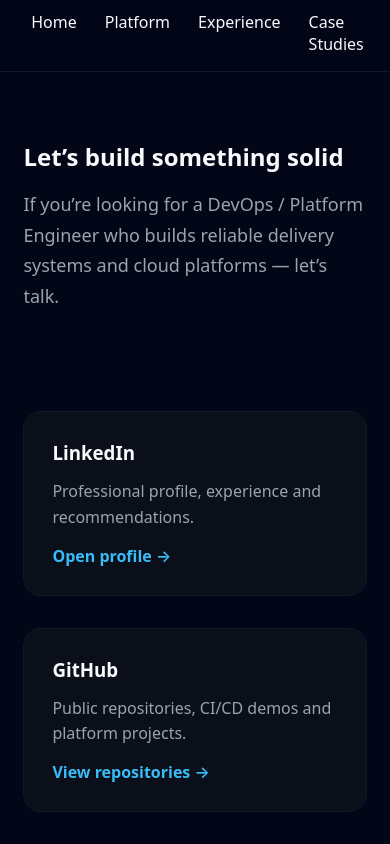
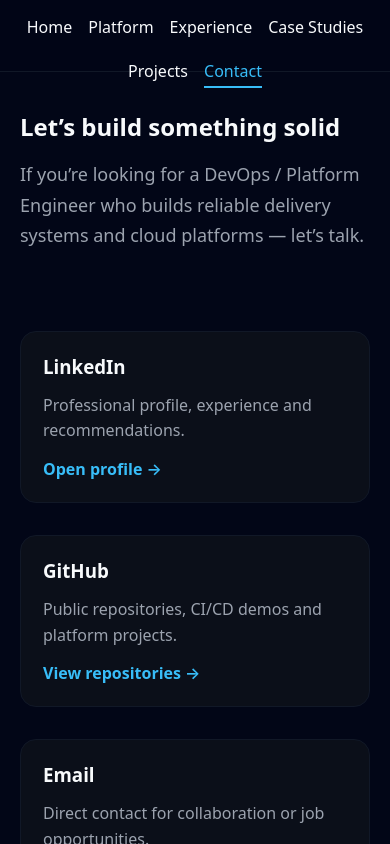
Before and after one commit to GravityZap/devops-portfolio, a React (Vite) app: page /contact in a window 390 px wide. Shown: the top 844 px of the page. Built offline with nearby package versions, Linux system fonts and the light colour scheme.

Commit message:
mobile polish

```diff
--- a/src/components/Hero.jsx
+++ b/src/components/Hero.jsx
@@ -59,8 +59,8 @@
     marginBottom: 24
   },
   title: {
-    fontSize: "clamp(2.6rem, 5vw, 4rem)",
-    lineHeight: 1.1,
+    fontSize: "clamp(36px, 8vw, 72px)",
+    lineHeight: 1.05,
     marginBottom: 24
   },
   subtitle: {
--- a/src/components/Navbar.jsx
+++ b/src/components/Navbar.jsx
@@ -41,7 +41,9 @@
     display: "flex",
     justifyContent: "space-between",
     alignItems: "center",
-    padding: "0 8%",
+    padding: "16px 20px",
+    gap: 14,
+    flexWrap: "wrap",
     background: "rgba(2,6,23,0.75)",
     backdropFilter: "blur(12px)",
     borderBottom: "1px solid #111827",
@@ -54,7 +56,9 @@
   },
   links: {
     display: "flex",
-    gap: 28
+    gap: 16,
+    flexWrap: "wrap",
+    justifyContent: "center"
   },
   link: {
     textDecoration: "none",
--- a/src/pages/CaseStudies.jsx
+++ b/src/pages/CaseStudies.jsx
@@ -105,12 +105,12 @@
 
 const styles = {
   page: {
-    paddingTop: 140,
-    paddingBottom: 140,
-    maxWidth: 900,
+    paddingTop: 110,
+    paddingBottom: 110,
+    maxWidth: 1100,
     margin: "0 auto",
-    paddingLeft: "6%",
-    paddingRight: "6%"
+    paddingLeft: 20,
+    paddingRight: 20
   },
   header: {
     marginBottom: 80
@@ -133,8 +133,8 @@
   block: {
     background: "#0b0f19",
     border: "1px solid #111827",
-    borderRadius: 18,
-    padding: 28
+    borderRadius: 16,
+    padding: 22
   },
   blockContent: {
     marginTop: 12,
--- a/src/pages/Contact.jsx
+++ b/src/pages/Contact.jsx
@@ -63,16 +63,16 @@
 
 const styles = {
   page: {
-    paddingTop: 140,
-    paddingBottom: 160,
-    maxWidth: 1000,
+    paddingTop: 110,
+    paddingBottom: 110,
+    maxWidth: 1100,
     margin: "0 auto",
-    paddingLeft: "6%",
-    paddingRight: "6%"
+    paddingLeft: 20,
+    paddingRight: 20
   },
 
   hero: {
-    marginBottom: 100
+    marginBottom: 80
   },
 
   subtitle: {
@@ -92,8 +92,8 @@
   card: {
     background: "#0b0f19",
     border: "1px solid #111827",
-    borderRadius: 18,
-    padding: 28,
+    borderRadius: 16,
+    padding: 22,
     textDecoration: "none",
     color: "inherit",
     display: "flex",
--- a/src/pages/Platform.jsx
+++ b/src/pages/Platform.jsx
@@ -174,8 +174,8 @@
   card: {
     background: "#0b0f19",
     border: "1px solid #111827",
-    borderRadius: 18,
-    padding: 28
+    borderRadius: 16,
+    padding: 22
   },
 
   cardDesc: {
@@ -186,7 +186,7 @@
 
   flowSection: {
     textAlign: "center",
-    marginBottom: 140,
+    marginBottom: 90,
     padding: "0 6%"
   },
 
--- a/src/pages/Projects.jsx
+++ b/src/pages/Projects.jsx
@@ -61,12 +61,12 @@
 
 const styles = {
   page: {
-    paddingTop: 140,
-    paddingBottom: 140,
+    paddingTop: 110,
+    paddingBottom: 110,
     maxWidth: 1100,
     margin: "0 auto",
-    paddingLeft: "6%",
-    paddingRight: "6%"
+    paddingLeft: 20,
+    paddingRight: 20
   },
   header: {
     marginBottom: 80
@@ -84,8 +84,8 @@
   card: {
     background: "#0b0f19",
     border: "1px solid #111827",
-    borderRadius: 18,
-    padding: 28,
+    borderRadius: 16,
+    padding: 22,
     display: "flex",
     flexDirection: "column",
     gap: 16
```
